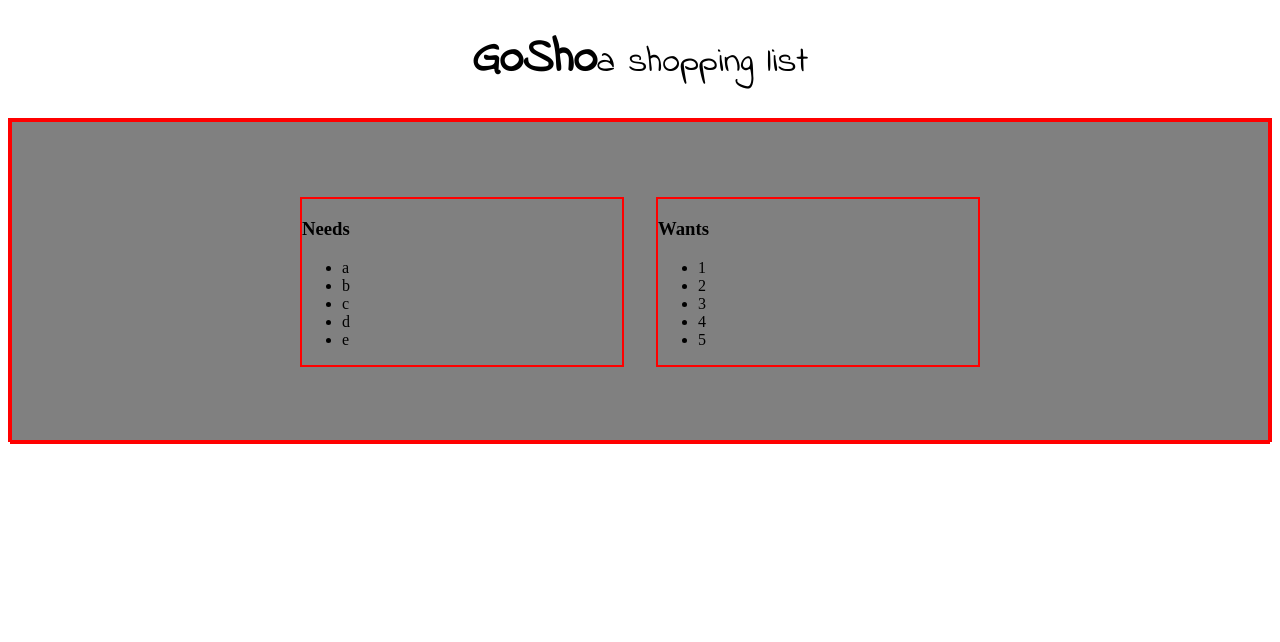
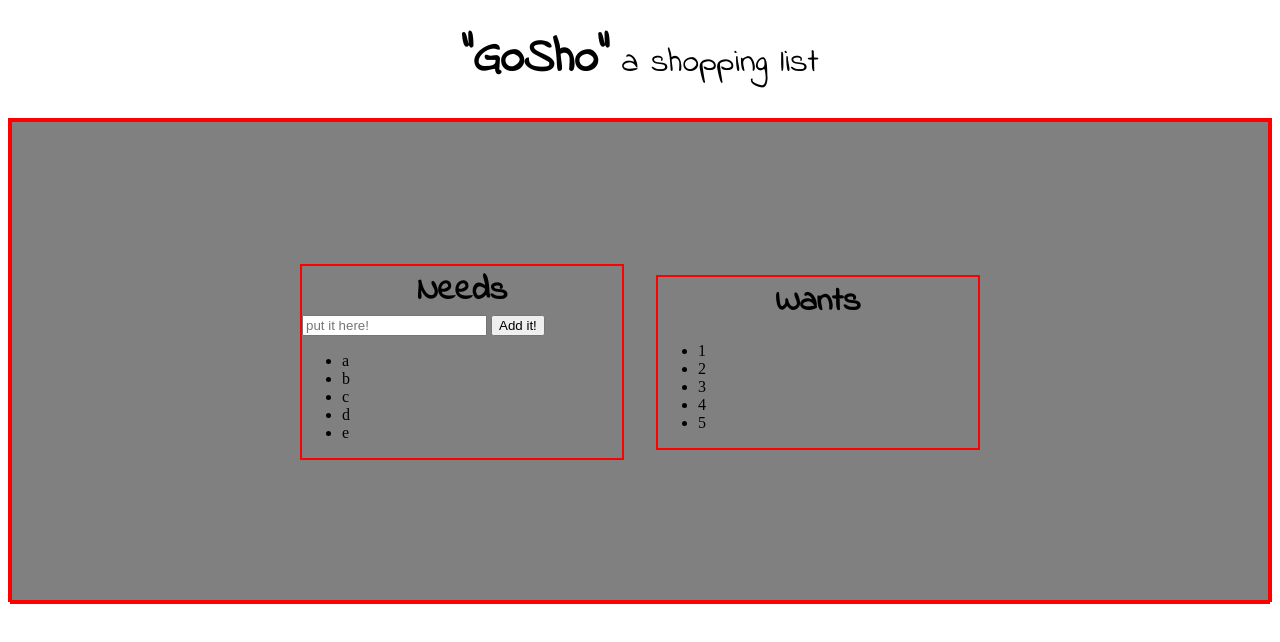
Before and after one commit to ScottTeran/fewd-grocery-list, a plain HTML site: page index.html in a window 1280 px wide. Drawn offline with nearby package versions, Linux system fonts and the light colour scheme.

Commit message:
added js file and jquery

```diff
--- a/css/style.css
+++ b/css/style.css
@@ -18,14 +18,21 @@ header {
 }
 
 header #subtitle {
-	font-size: 0.75em;
+	font-size: 0.7em;
 	font-weight: 400;
+}
+
+h3 {
+    margin: 0;
+    font-size: 2.1em;
+    text-align: center;
+    font-family: 'Indie Flower', cursive;
 }
 
 .main {
 	background: gray;
 	margin-top: 1.5em;
-	height: 20em;
+	height: 30em;
 }
 
 .flex-container {
--- a/index.html
+++ b/index.html
@@ -5,13 +5,18 @@
 	<title>GoSho: Shopping List</title>
 	<link rel="stylesheet" href="css/style.css">
 	<link href='http://fonts.googleapis.com/css?family=Indie+Flower' rel='stylesheet' type='text/css'>
+	<script src="http://code.jquery.com/jquery.min.js"></script>
+	<script src="js/app.js"></script>
+
 </head>
 <body>
-	<header>GoSho<span id="subtitle">a shopping list</span></header>
+	<header>"GoSho"<span id="subtitle"> a shopping list</span></header>
 	<div class="main">
 		<div class="flex-container">
 			<div class="flex-item">
 				<h3>Needs</h3>
+				<input type="text" id="need-it" placeholder="put it here!">
+				<button>Add it!</button>
 				<ul>
 					<li>a</li>
 					<li>b</li>
--- /dev/null
+++ b/js/app.js
@@ -0,0 +1,10 @@
+$(document).ready(function(){
+
+});
+
+$('ul').on('click', 'li', function(event){
+  // fires when any LIs are clicked on
+  // including LIs that aren't on the page when it is initially loaded
+});
+
+// notes: use .val(), .prepend(), .append()
```
